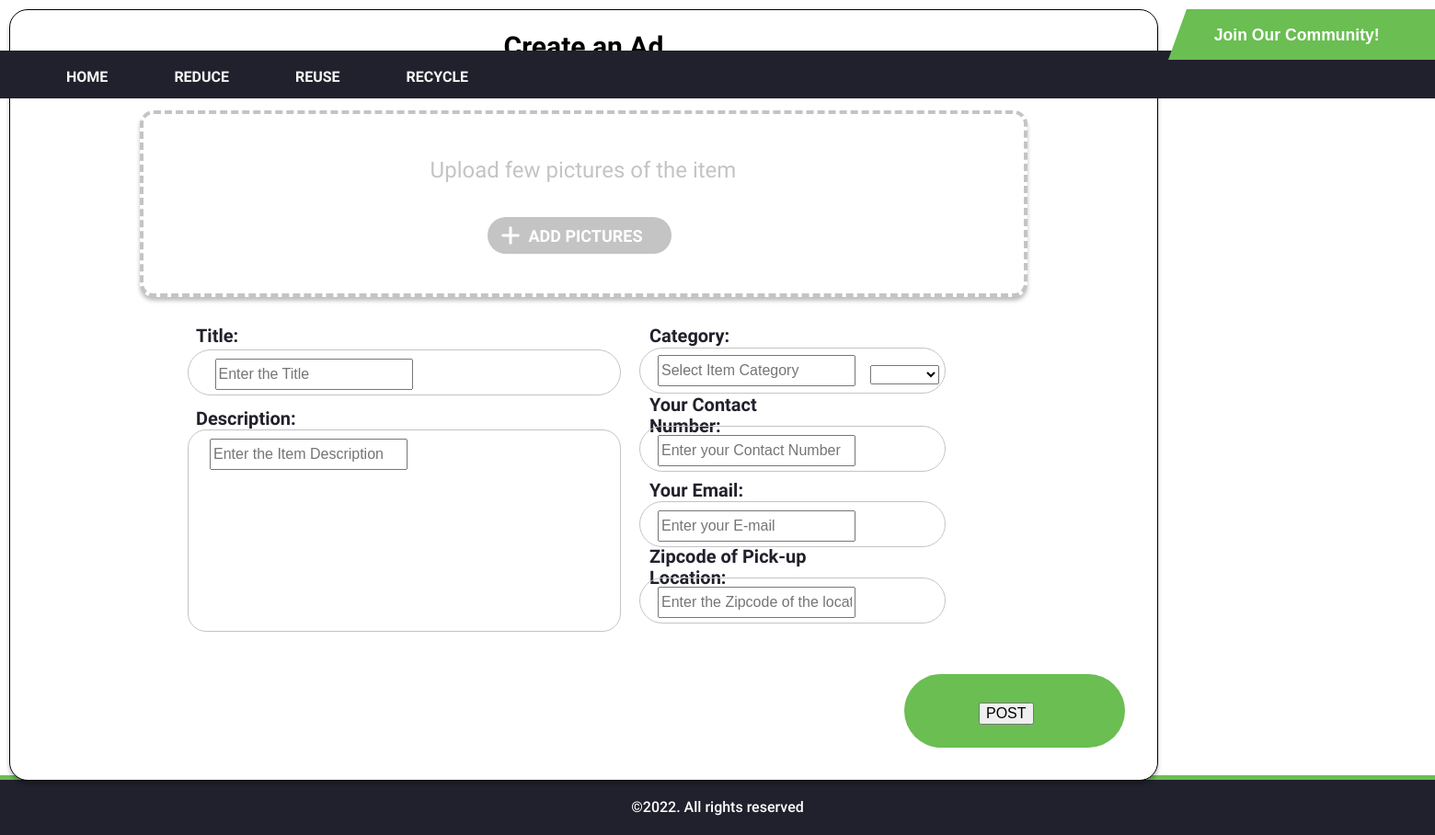
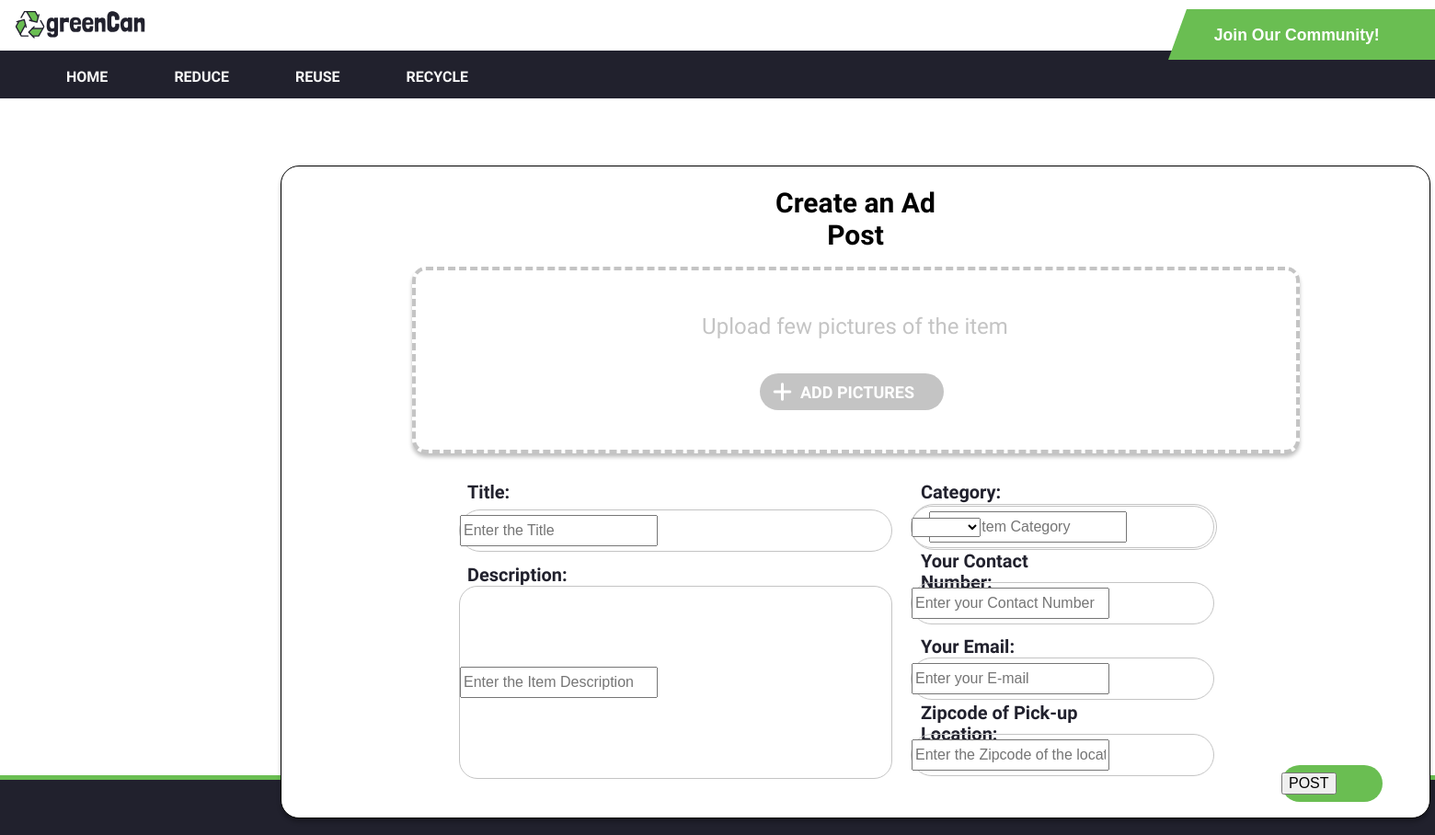
Before and after one commit to gcivil-nyu-org/S2022-Team-3-repo, a Django app: template greenCan/reuse/templates/adpostui.html in a window 1560 px wide; the page is wider, and only the part inside the window is pictured. Shown: that part at 92% size. Run offline with Django 4.2, Linux system fonts and the light colour scheme; the template is opened without the code that fills it, so the values that code supplies are empty; some libraries are stand-ins or nearby versions.

Commit message:
Update adpostui.css

```diff
--- a/greenCan/static/css/adpostui.css
+++ b/greenCan/static/css/adpostui.css
@@ -1,9 +1,9 @@
 .outer_frame{
   position: absolute;
-  width: 1249px;
-  height: 839px;
-  left: 10px;
-  top: 10px;
+  width: 1250px;
+  height: 710px;
+  left: 305px;
+  top: 180px;
 
   background: #FFFFFF;
   border: 1px solid #000000;
@@ -150,11 +150,10 @@
 
       color: #21212D;
     }
-
+/*
     .title_rectangle{
       position: absolute;
-      left: 0%;
-      right: 0%;
+
       top: 34.21%;
       bottom: 0%;
 
@@ -162,13 +161,17 @@
       box-sizing: border-box;
       border-radius: 25px;
     }
-
+*/
     .enter_title{
       position: absolute;
-      width: 380.84px;
+      width: 471px;
       height: 46px;
-      left: 29.52px;
+      left: 0%;
       top: 30px;
+
+      border: 1px solid #C4C4C4;
+      box-sizing: border-box;
+      border-radius: 25px;
 
       font-family: Open Sans;
       font-style: normal;
@@ -207,7 +210,7 @@
 
       color: #21212D;
     }
-
+/*
     .description_rectangle{
       position: absolute;
       width: 471px;
@@ -220,13 +223,20 @@
       box-sizing: border-box;
       border-radius: 20px;
     }
-
+*/
     .enter_description{
       position: absolute;
-      width: 380.84px;
-      height: 46px;
-      left: 24px;
-      top: 27px;
+      width: 471px;
+      height: 210px;
+      top: 23px;
+      left: 0%;
+      right: 0%;
+
+
+      background: #FFFFFF;
+      border: 1px solid #C4C4C4;
+      box-sizing: border-box;
+      border-radius: 20px;
 
       font-family: Open Sans;
       font-style: normal;
@@ -297,10 +307,25 @@
 
     .category_select_icon{
       position: absolute;
-      width: 20px;
-      height: 20px;
-      left: 251px;
-      top: 40px;
+      width: 330px;
+      height: 46px;
+      left: 0%;
+      right: 0%;
+      top: 26px;
+
+      border: 1px solid #C4C4C4;
+      box-sizing: border-box;
+      border-radius: 25px;
+
+      font-family: Open Sans;
+      font-style: normal;
+      font-weight: normal;
+      font-size: 18px;
+      line-height: 25px;
+      display: flex;
+      align-items: center;
+
+      color: #C4C4C4;
       /*
       background: #C4C4C4;
       */
@@ -331,7 +356,7 @@
 
       color: #21212D;
     }
-
+/*
     .contact_rectangle{
       position: absolute;
       left: 0%;
@@ -343,13 +368,18 @@
       box-sizing: border-box;
       border-radius: 25px;
     }
-
+*/
     .enter_contact{
       position: absolute;
-      width: 290px;
+      width: 330px;
       height: 46px;
-      left: 20px;
-      top: 27px;
+      left: 0%;
+      bottom: 0%;
+      top: 31.51%;
+
+      border: 1px solid #C4C4C4;
+      box-sizing: border-box;
+      border-radius: 25px;
 
       font-family: Open Sans;
       font-style: normal;
@@ -388,7 +418,7 @@
 
       color: #21212D;
     }
-
+/*
     .email_rectangle{
       position: absolute;
       left: 0%;
@@ -400,13 +430,18 @@
       box-sizing: border-box;
       border-radius: 25px;
     }
-
+*/
     .enter_email{
       position: absolute;
-      width: 290px;
+      width: 330px;
       height: 46px;
-      left: 20px;
-      top: 27px;
+      left: 0%;
+      bottom: 0%;
+      top: 31.51%;
+
+      border: 1px solid #C4C4C4;
+      box-sizing: border-box;
+      border-radius: 25px;
 
       font-family: Open Sans;
       font-style: normal;
@@ -445,7 +480,7 @@
 
       color: #21212D;
     }
-
+/*
     .zipcode_rectangle{
       position: absolute;
       left: 0%;
@@ -457,13 +492,18 @@
       box-sizing: border-box;
       border-radius: 25px;
     }
-
+*/
     .enter_zipcode{
       position: absolute;
-      width: 290px;
+      width: 330px;
       height: 46px;
-      left: 20px;
-      top: 27px;
+      left: 0%;
+      bottom: 0%;
+      top: 31.51%;
+
+      border: 1px solid #C4C4C4;
+      box-sizing: border-box;
+      border-radius: 25px;
 
       font-family: Open Sans;
       font-style: normal;
@@ -480,29 +520,32 @@
     position: absolute;
     width: 240px;
     height: 80px;
-    right: 35px;
-    bottom: 35px;
+    right: 2px;
+    bottom: 2px;
   }
 
     .post_text{
       position: absolute;
-      width: 78px;
-      height: 35px;
+      width: 110px;
+      height: 40px;
       left: 81px;
       top: 25px;
 
       font-family: Roboto;
       font-style: normal;
       font-weight: bold;
-      font-size: 30px;
+      font-size: 20px;
       line-height: 35px;
       display: flex;
       align-items: center;
       text-align: center;
 
+      background: #6ABE52;
+      border-radius: 40px;
+
       color: #FFFFFF;
     }
-
+/*
     .post_rectangle{
       position: absolute;
       width: 240px;
@@ -513,3 +556,4 @@
       background: #6ABE52;
       border-radius: 40px;
     }
+*/
```
